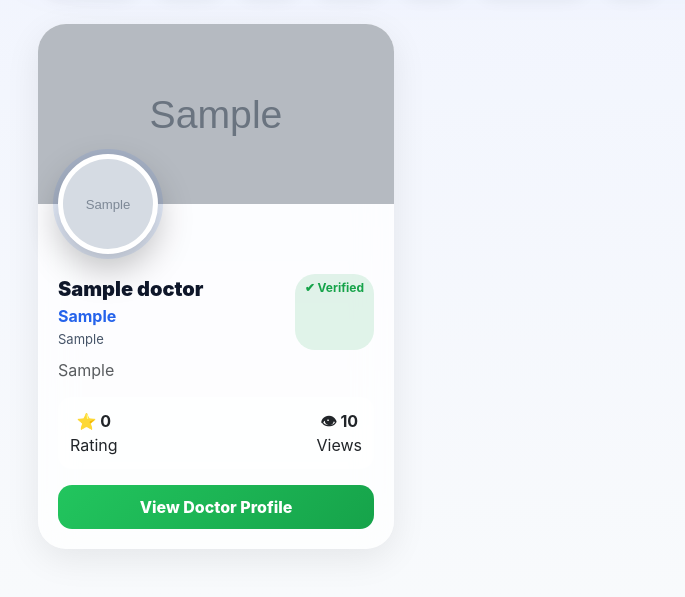
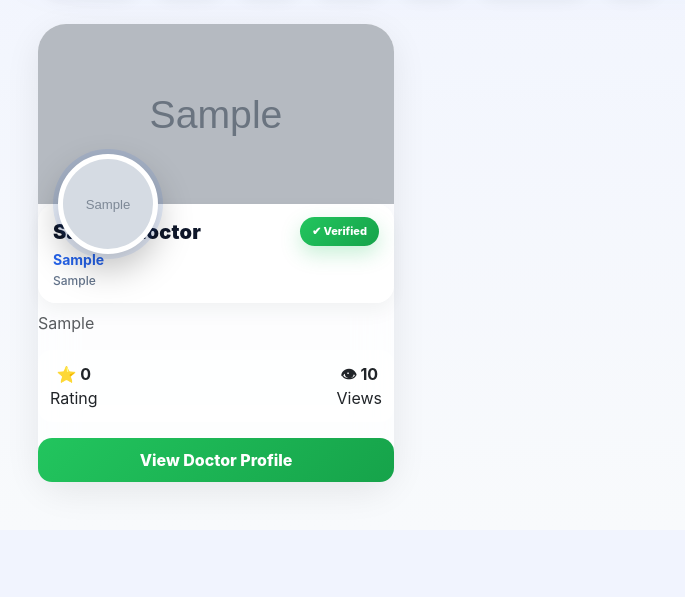
Before and after one commit to shipufalia-jpg/S.F, a Flask app: page /doctors/list in a window 1280 px wide. Shown: the part 413-1010 px from the top of the page, without its empty margins (44-729 px from the left). After the commit the page ends 903 px from the top, so only its background shows below. Run offline with Flask 3, Linux system fonts and the light colour scheme; tables that the repository leaves empty hold one stand-in row (values such as "Sample post"); grey boxes marked "Sample" are stand-in pictures.

Commit message:
Update list.html

```diff
--- a/templates/doctor/list.html
+++ b/templates/doctor/list.html
@@ -65,7 +65,7 @@ body{
 .doctor-card{
     border:none;
     border-radius:28px;
-    overflow:visible; /* FIXED: image cut problem solved */
+    overflow:visible;
     background:rgba(255,255,255,.75);
     backdrop-filter:blur(18px);
     box-shadow:0 10px 35px rgba(0,0,0,.08);
@@ -83,7 +83,7 @@ body{
     position:relative;
     height:180px;
     border-radius:28px 28px 0 0;
-    overflow:visible;   /* ✅ IMPORTANT FIX */
+    overflow:visible;
 }
 
 /* COVER IMAGE */
@@ -95,7 +95,7 @@ body{
     border-radius:28px 28px 0 0;
 }
 
-/* PROFILE IMAGE FIXED FULL VIEW */
+/* PROFILE IMAGE */
 .profile-img{
     width:100px;
     height:100px;
@@ -106,8 +106,7 @@ body{
     position:absolute;
     bottom:-50px;
     left:20px;
-
-    z-index:10;   /* ✅ IMPORTANT FIX */
+    z-index:10;
 
     background:white;
 
@@ -116,47 +115,75 @@ body{
         0 0 0 5px rgba(37,99,235,.10);
 }
 
-/* CARD BODY PUSH DOWN */
+/* CARD BODY */
 .card-content{
-    padding:80px 20px 20px; /* ✅ increased spacing */
+    padding:80px 20px 20px;
 }
 
-/* CONTENT */
-.card-content{
-    padding:70px 20px 20px;
+/* =========================
+   🔥 NEW HEADER UI (REPLACED)
+========================= */
+
+.doctor-header{
+    display:flex;
+    justify-content:space-between;
+    align-items:flex-start;
+
+    padding:12px 14px;
+    border-radius:18px;
+
+    background:rgba(255,255,255,.55);
+    backdrop-filter:blur(14px);
+
+    border:1px solid rgba(255,255,255,.4);
+
+    box-shadow:0 8px 20px rgba(0,0,0,.05);
 }
 
-/* NAME */
+.doctor-info{
+    display:flex;
+    flex-direction:column;
+    gap:2px;
+}
+
+/* NAME PREMIUM */
 .doc-name{
     font-size:20px;
     font-weight:900;
     color:#0f172a;
+    letter-spacing:.2px;
 }
 
 /* SPECIALITY */
 .doc-speciality{
+    font-size:14px;
+    font-weight:700;
     color:var(--primary);
-    font-weight:700;
 }
 
-/* DEGREE FIXED */
+/* DEGREE */
 .doc-degree{
-    font-size:13px;
-    color:#475569;
-    margin-top:2px;
+    font-size:12px;
+    color:#64748b;
+    font-weight:500;
 }
 
-/* VERIFIED */
-.verified{
-    background:rgba(22,163,74,.12);
-    color:#16a34a;
-    padding:5px 10px;
-    border-radius:20px;
-    font-size:12px;
-    font-weight:700;
+/* VERIFIED BADGE */
+.verified-badge{
+    background:linear-gradient(135deg,#22c55e,#16a34a);
+    color:white;
+
+    padding:6px 12px;
+    border-radius:999px;
+
+    font-size:11px;
+    font-weight:800;
+
+    box-shadow:0 8px 20px rgba(34,197,94,.25);
+    backdrop-filter:blur(10px);
 }
 
-/* STATS */
+/* OLD STYLES (keep for safety) */
 .stats{
     display:flex;
     justify-content:space-between;
@@ -174,7 +201,6 @@ body{
     display:block;
 }
 
-/* BUTTON */
 .btn-profile{
     border-radius:14px;
     padding:10px;
@@ -271,32 +297,31 @@ body{
             https://images.unsplash.com/photo-1551601651-2a8555f1a136?auto=format&fit=crop&w=1200&q=80
          {% endif %}"
        class="cover-img"
-           alt="Doctor Cover"
-          />
+       alt="Doctor Cover"/>
 
             <img src="{{ doctor.profile_photo }}" class="profile-img">
 
         </div>
 
-        <div class="card-content">
+        <!-- 🔥 NEW HEADER UI -->
+        <div class="doctor-header">
 
-            <div class="d-flex justify-content-between">
+            <div class="doctor-info">
 
-                <div>
                 <div class="doc-name">{{ doctor.name }}</div>
 
                 <div class="doc-speciality">
                     {{ doctor.specialization }}
                 </div>
 
-                    <!-- ✅ DEGREE FIXED -->
                 <div class="doc-degree">
                     {{ doctor.degree if doctor.degree else "Degree not added" }}
                 </div>
+
             </div>
 
             {% if doctor.verified %}
-                <span class="verified">✔ Verified</span>
+            <span class="verified-badge">✔ Verified</span>
             {% endif %}
 
         </div>
@@ -326,8 +351,6 @@ body{
 
 </div>
 
-</div>
-
 {% endfor %}
 
 </div>
```
Lines whose indentation alone changed are shown as unchanged.
